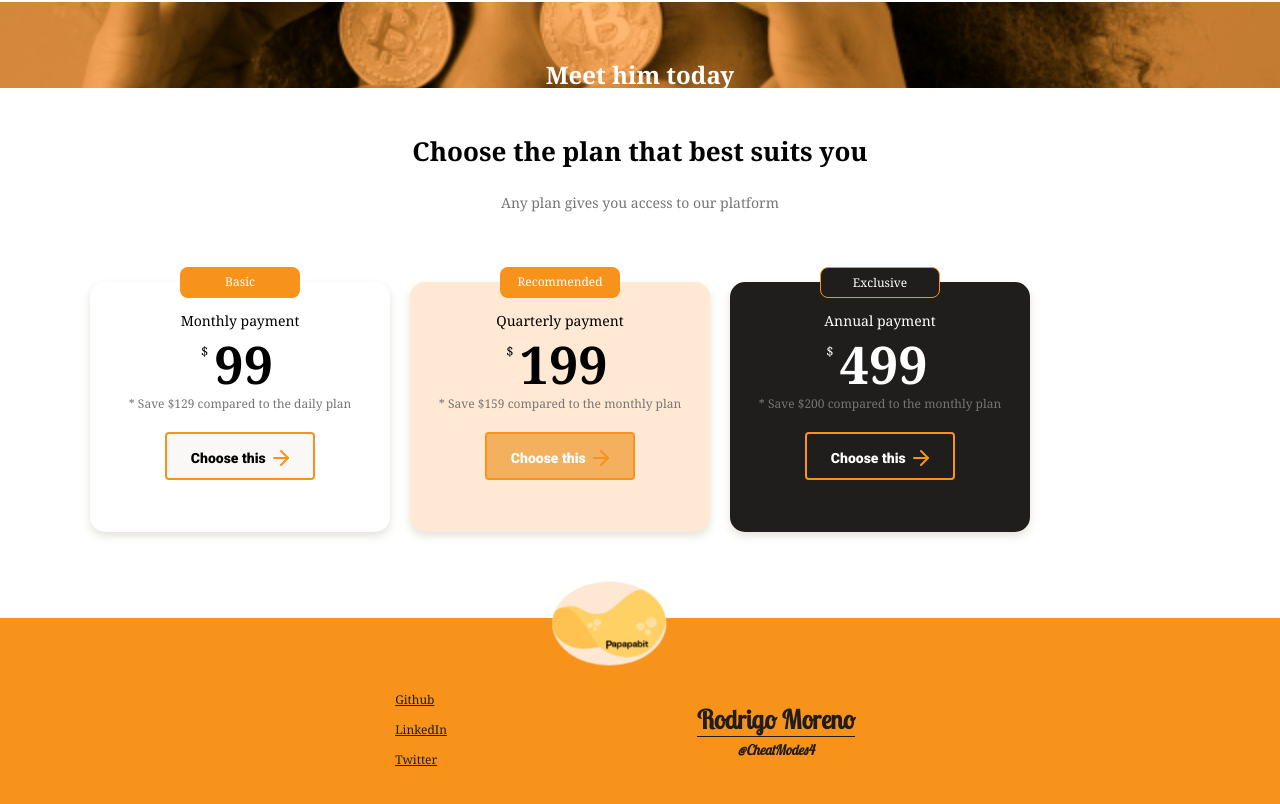
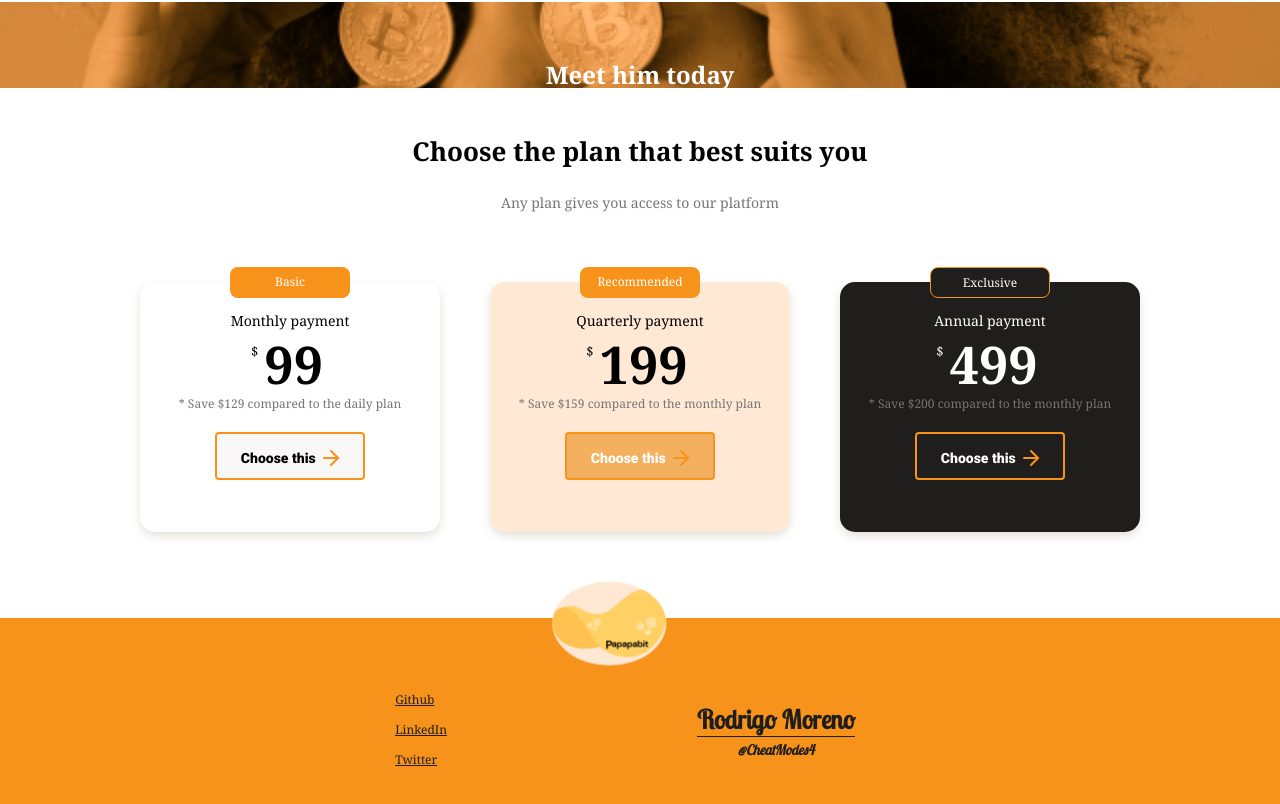
Before and after one commit to rroderickk/mobilefirst, a React app: page /mobilefirst/ in a window 1280 px wide. Shown: the part 2971-3775 px from the top of the page. Built offline with nearby package versions, Linux system fonts and the light colour scheme; no server answers.

Commit message:
[ADD] fixed class, webkitoolbar, media queries

```diff
--- a/src/components/Footer/index.jsx
+++ b/src/components/Footer/index.jsx
@@ -10,13 +10,13 @@ const Footer =()=> { return ( <>
       <li><a href="https://www.linkedin.com/in/rodrigo-moreno-rr/" target="_blank" rel="noreferrer noopener">LinkedIn</a></li>
       <li><a href="https://twitter.com/cheatmodes4/" target="_blank" rel="noreferrer noopener">Twitter</a></li>
     </ul>
-  <div class="cheat-person">
-    <div class="cheat-container">
-      <div class="container-inner"> <img class="papa-circle" src={logoPatata}/> </div>
+  <div className="cheat-person">
+    <div className="cheat-container">
+      <div className="container-inner"> <img className="papa-circle" src={logoPatata}/> </div>
     </div>
-    <div class="cheat-name">Rodrigo Moreno
-      <div class="cheat-divider"></div>
-      <div class="cheat-title">@CheatModes4</div>
+    <div className="cheat-name">Rodrigo Moreno
+      <div className="cheat-divider"></div>
+      <div className="cheat-title">@CheatModes4</div>
     </div>
   </div>
 </section>
--- a/src/components/SectionCuatro/Card.jsx
+++ b/src/components/SectionCuatro/Card.jsx
@@ -1,7 +1,7 @@
 import React from 'react'
 import "./index.scss";//!@
 
-const Card =({ CardData })=> { return ( <>
+const Card =({ CardData })=> {  return ( <>
 
 <article
 className={`plans-container-card ${CardData.plan=="Exclusive" && "Exclusive" || CardData.plan=="Recommended" && "Recommended"}`}>
--- a/src/components/SectionCuatro/index.jsx
+++ b/src/components/SectionCuatro/index.jsx
@@ -3,9 +3,9 @@ import "./index.scss";
 import { Card } from "./Card";
 
 const CardData=[
-{dollarCost: 99,  plan: "Basic",    info:"* Save $129 compared to the daily plan",  membresy:"Monthly"  },
-{dollarCost: 199, plan: "Recommended", info:"* Save $159 compared to the monthly plan",membresy:"Quarterly"},
-{dollarCost: 499, plan: "Exclusive",info:"* Save $200 compared to the monthly plan",membresy:"Annual"   },
+{id: 0, dollarCost: 99,  plan: "Basic",    info:"* Save $129 compared to the daily plan",  membresy:"Monthly"  },
+{id: 1, dollarCost: 199, plan: "Recommended", info:"* Save $159 compared to the monthly plan",membresy:"Quarterly"},
+{id: 2, dollarCost: 499, plan: "Exclusive",info:"* Save $200 compared to the monthly plan",membresy:"Annual"   },
 ];
 
 const SectionCuatro =()=> { return (<>
--- a/src/components/SectionCuatro/index.scss
+++ b/src/components/SectionCuatro/index.scss
@@ -134,8 +134,24 @@
   left: 100%;
   top: 0px;
 }
-@media (min-width: 750px) {
-  .plans__container--slider::-webkit-scrollbar {
+@media screen and (min-width: 740px){
+  .plans-container-slider::-webkit-scrollbar {
     display: none;
   }
+  .plans-container-slider{
+    justify-content: center;
+    gap: 30px;
+    margin: 0;
+    padding: 0;
+  }
 }
+@media screen and (min-width: 900px){
+  .plans-container-slider::-webkit-scrollbar {
+    display: none;
+  }
+  .plans-container-slider{
+    justify-content: center;
+    margin: 0;
+    padding: 0;
+  }
+}
```
